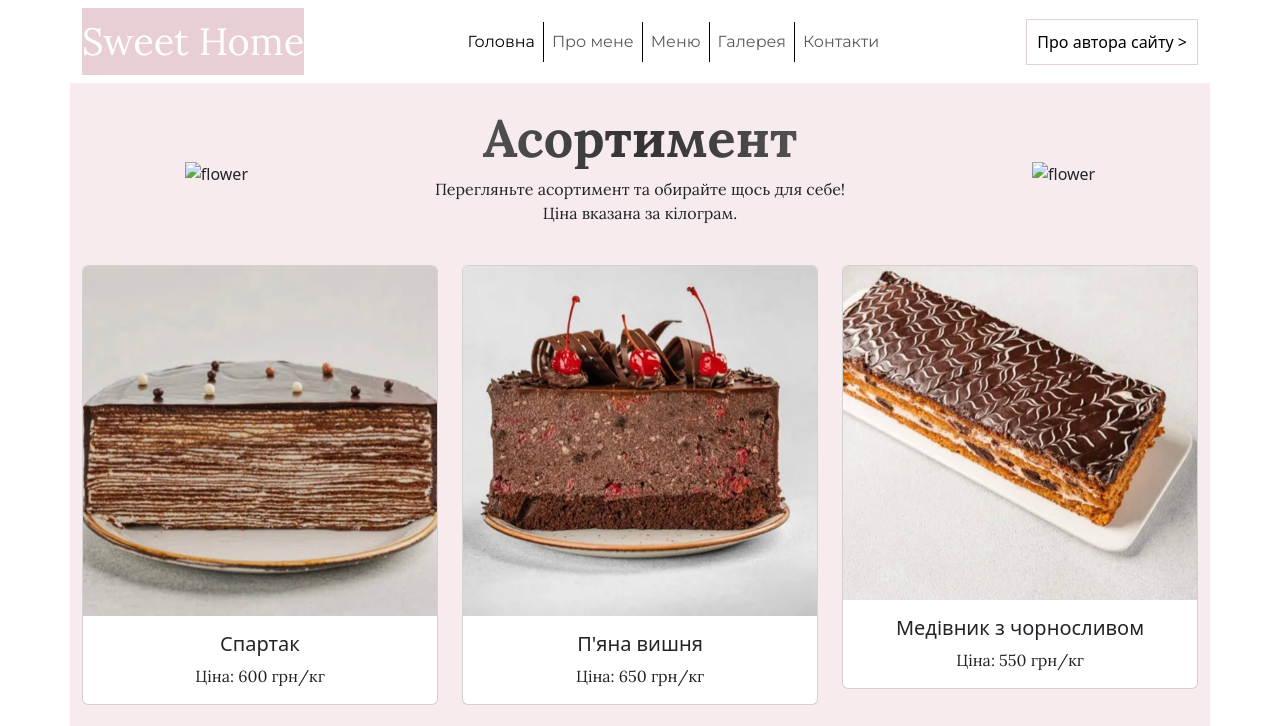
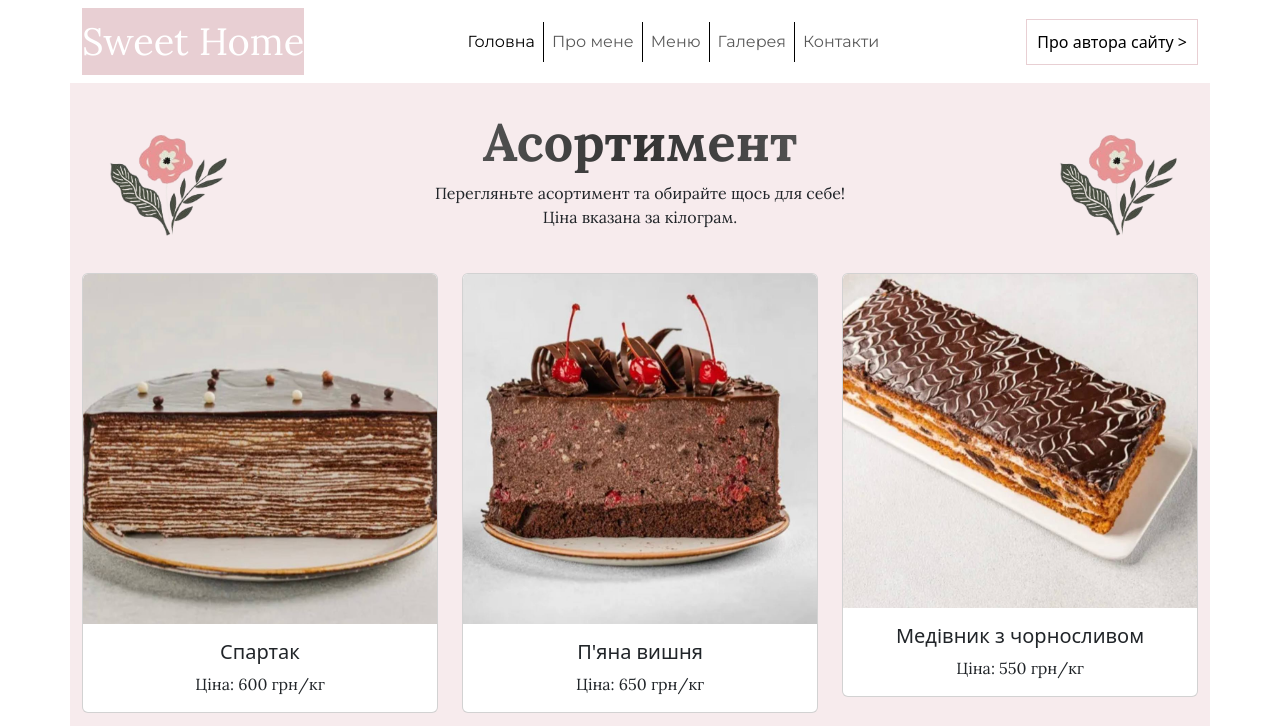
Before and after one commit to mmaryanna/sweet-home, a plain HTML site: page menu.html in a window 1280 px wide. Shown: the top 726 px of the page. Drawn offline with nearby package versions, Linux system fonts and the light colour scheme; the site is published under a folder, as on GitHub Pages, so addresses that start at the root find nothing.

Commit message:
Update menu.html

```diff
--- a/menu.html
+++ b/menu.html
@@ -42,7 +42,7 @@
             <div class="row align-items-center mb-4">
 
                 <div class="col-2 d-flex justify-content-end image-item">
-                    <img src="/assets/images/common/flower.png" alt="flower" class="img-fluid">
+                    <img src="assets/images/common/flower.png" alt="flower" class="img-fluid">
                 </div>
 
                 <div class="col-8 text-center">
@@ -54,7 +54,7 @@
                 </div>
 
                 <div class="col-2 d-flex justify-content-start image-item">
-                    <img src="/assets/images/common/flower.png" alt="flower" class="img-fluid">
+                    <img src="assets/images/common/flower.png" alt="flower" class="img-fluid">
                 </div>
             </div>
 
```
